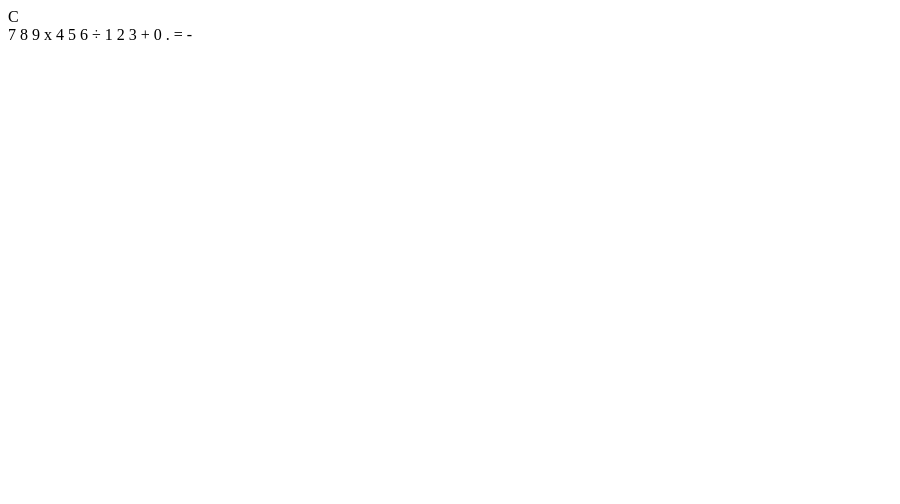
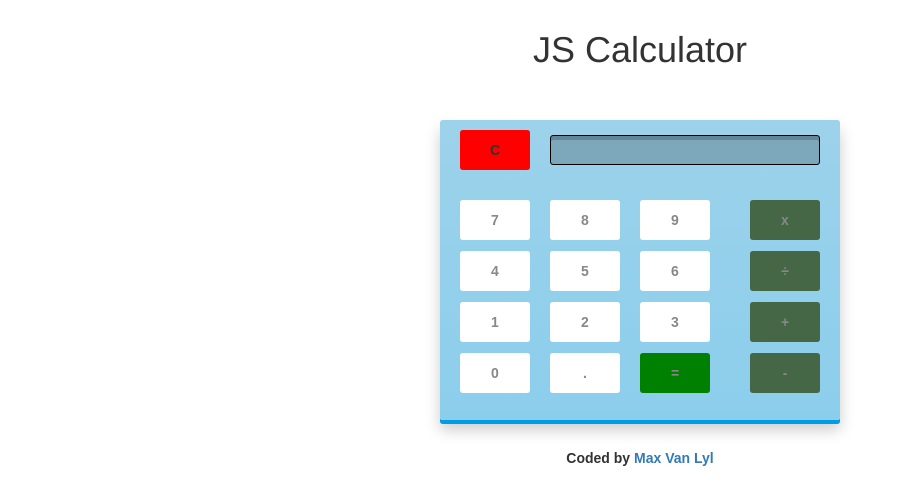
Before and after one commit to Makzin/JS_calculator, a plain HTML site: page index.html in a window 1280 px wide. Shown: the whole page, without its empty margins (0-900 px from the left). Drawn offline with nearby package versions, Linux system fonts and the light colour scheme.

Commit message:
new filestructure and final commit

```diff
--- a/style.css
+++ b/css/style.css
@@ -1,21 +1,15 @@
-/* not allowing text to be selected on the calculator */
-
-.noselect {
-  -webkit-touch-callout: none; /* iOS Safari */
-    -webkit-user-select: none; /* Chrome/Safari/Opera */
-     -khtml-user-select: none; /* Konqueror */
-       -moz-user-select: none; /* Firefox */
-        -ms-user-select: none; /* Internet Explorer/Edge */
-            user-select: none; /* Non-prefixed version, currently
-                                  not supported by any browser */
-}
-
+/* Future improvements ideas
+- adding hover states on buttons
+- making font a bit larger and more 'calculatory'
+- making a more photorealistic calculator
+*/
 
 * {
 	margin: 0;
 	padding: 0;
 	box-sizing: border-box;
 	font: bold 14px Arial, sans-serif;
+
 }
 
 
@@ -100,3 +94,19 @@
   margin-top: 10px;
   margin-left: 20px;
 }
+
+.disclaimer {
+  text-align: center;
+  margin-top: 30px;
+}
+
+/* not allowing text to be selected on the calculator */
+.noselect {
+  -webkit-touch-callout: none; /* iOS Safari */
+    -webkit-user-select: none; /* Chrome/Safari/Opera */
+     -khtml-user-select: none; /* Konqueror */
+       -moz-user-select: none; /* Firefox */
+        -ms-user-select: none; /* Internet Explorer/Edge */
+            user-select: none; /* Non-prefixed version, currently
+                                  not supported by any browser */
+}
--- a/index.html
+++ b/index.html
@@ -1,4 +1,19 @@
+<!DOCTYPE html>
+<html >
+<head>
+  <meta charset="UTF-8">
+  <title>Javascript Calculator</title>
 
+
+  <link rel='stylesheet prefetch' href='https://cdnjs.cloudflare.com/ajax/libs/twitter-bootstrap/3.3.7/css/bootstrap.min.css'>
+
+      <link rel="stylesheet" href="css/style.css">
+
+
+</head>
+
+<body>
+  <h1 class = 'disclaimer'>JS Calculator</h1>
 
 <div id = 'container' class = 'noselect'>
 
@@ -34,3 +49,11 @@
   </div>
 </div>
 </div>
+
+<p class='disclaimer'>Coded by <a href='http://www.maxvl.com'>Max Van Lyl</p>
+  <script src='https://cdnjs.cloudflare.com/ajax/libs/jquery/3.1.0/jquery.min.js'></script>
+
+    <script src="js/index.js"></script>
+
+</body>
+</html>
--- a/script.js
+++ b/js/index.js
@@ -1,3 +1,7 @@
+// Future improvement ideas:
+// Figure out what evils the eval function has
+// add more safety checks
+
 $(document).ready(function() {
 
   var totalString = '';
```
Also changed, not shown: README.txt (added), license.txt (added).
